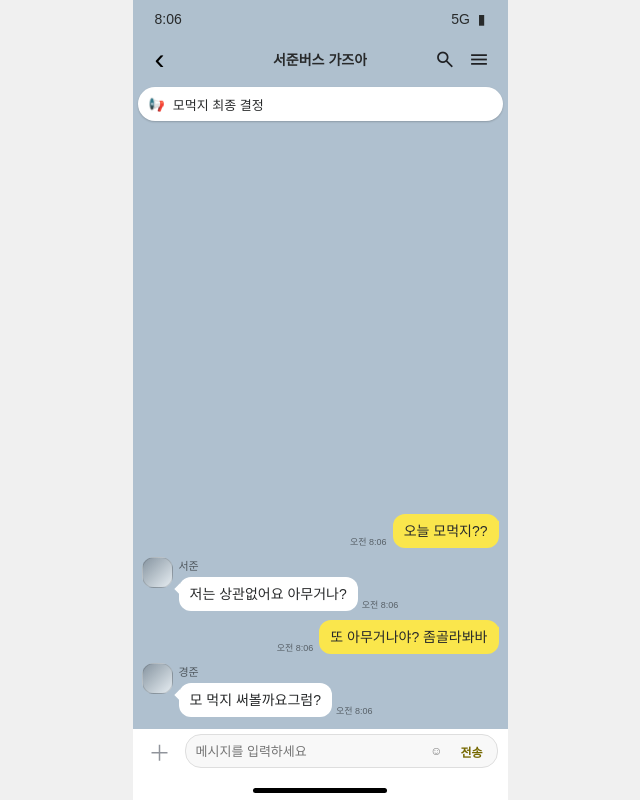
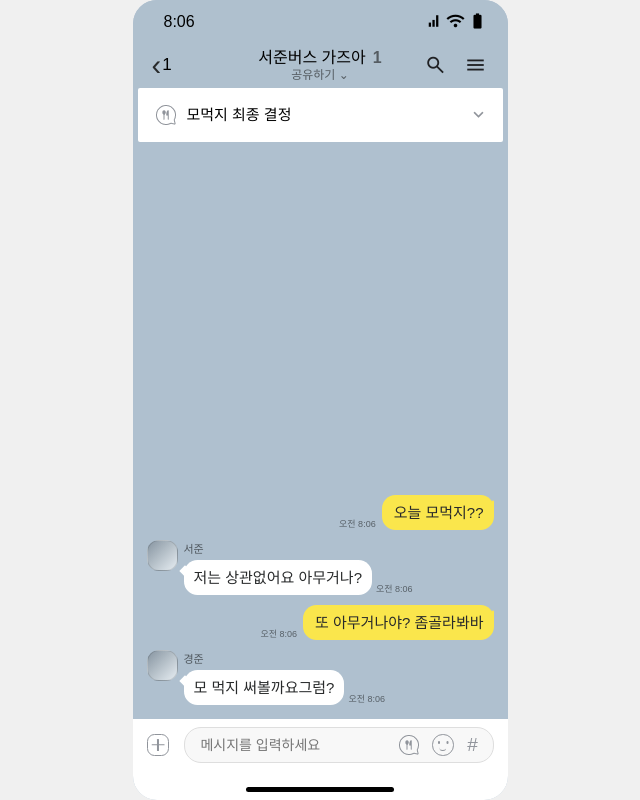
Before and after one commit to kanell0304/thein_teamProj, a React (Vite) app in the folder frontend/: page / in a window 1280 px wide. Shown: the whole page, without its empty margins (320-960 px from the left). Built offline with nearby package versions, Linux system fonts and the light colour scheme.

Commit message:
icon add

```diff
--- a/frontend/index.html
+++ b/frontend/index.html
@@ -3,9 +3,9 @@
   <head>
     <meta charset="UTF-8" />
     <link rel="icon" type="image/svg+xml" href="/favicon.svg" />
-    <!-- 화면에서 사용하는 Google Material Symbols 세 개만 불러옵니다. -->
+    <!-- 채팅 화면에서 사용하는 Google Material Symbols만 불러옵니다. -->
     <link
-      href="https://fonts.googleapis.com/css2?family=Material+Symbols+Outlined&icon_names=expand_more,menu,search&display=block"
+      href="https://fonts.googleapis.com/css2?family=Material+Symbols+Outlined&icon_names=battery_full,expand_more,menu,search,signal_cellular_alt,wifi&display=block"
       rel="stylesheet"
     />
     <meta name="viewport" content="width=device-width, initial-scale=1.0" />
--- a/frontend/src/components/chat/ChatHeader.css
+++ b/frontend/src/components/chat/ChatHeader.css
@@ -1,53 +1,114 @@
-/* 상단 채팅방 헤더: 전체 높이 80px */
+/* 상단 채팅방 헤더: 전체 높이 88px */
 .chat-header {
   flex: 0 0 var(--header-height);
   background: rgba(175, 192, 207, 0.96);
 }
 
 .status-bar {
-  height: 38px;
-  padding: 0 22px;
+  height: 42px;
+  padding: 0 21px 0 31px;
   display: flex;
   align-items: center;
   justify-content: space-between;
-  font-size: 14px;
+  color: #000;
+  font-size: 16px;
+  font-weight: 500;
+  line-height: 19px;
+}
+
+.status-icons {
+  display: flex;
+  align-items: center;
+  gap: 4px;
+}
+
+.status-icons .material-symbols-outlined {
+  font-size: 18px;
+  font-variation-settings: 'FILL' 1, 'wght' 600, 'GRAD' 0, 'opsz' 20;
 }
 
 .top-bar {
   position: relative;
-  height: 42px;
+  height: 46px;
   display: flex;
   align-items: center;
   justify-content: center;
 }
 
-.top-bar h1 {
-  max-width: 250px;
+.room-info {
+  max-width: 190px;
+  height: 36px;
+  padding: 2px 0 1px;
+  display: flex;
+  flex-direction: column;
+  align-items: center;
+  justify-content: center;
+}
+
+.room-info__upper {
+  display: flex;
+  align-items: center;
+  justify-content: center;
+  gap: 7px;
+}
+
+.room-info h1 {
+  max-width: 155px;
   margin: 0;
   overflow: hidden;
-  font-size: 14px;
-  font-weight: 600;
+  color: #000;
+  font-size: 16px;
+  font-weight: 500;
+  line-height: 19px;
   text-overflow: ellipsis;
   white-space: nowrap;
 }
 
+.member-count {
+  color: #555c62;
+  font-size: 16px;
+  font-weight: 600;
+  line-height: 19px;
+}
+
+.share-button {
+  color: #555c62;
+  font-size: 12px;
+  font-weight: 400;
+  line-height: 14px;
+}
+
 .back-button {
   position: absolute;
-  left: 16px;
-  font-size: 30px;
+  left: 19px;
+  width: 25px;
+  height: 36px;
+  padding: 0;
+  display: flex;
+  align-items: center;
+  gap: 1px;
+  color: #282a2b;
+  font-size: 29px;
   line-height: 1;
+}
+
+.unread-count {
+  color: #000;
+  font-size: 17px;
+  font-weight: 400;
+  line-height: 20px;
 }
 
 .header-buttons {
   position: absolute;
-  right: 13px;
+  right: 14px;
   display: flex;
-  gap: 2px;
+  gap: 4px;
 }
 
 .header-buttons button {
-  width: 32px;
-  height: 32px;
+  width: 36px;
+  height: 36px;
   display: grid;
   place-items: center;
   border-radius: 50%;
@@ -59,6 +120,6 @@
 }
 
 .header-buttons .material-symbols-outlined {
-  font-size: 21px;
+  font-size: 22px;
   font-variation-settings: 'FILL' 0, 'wght' 400, 'GRAD' 0, 'opsz' 24;
 }
--- a/frontend/src/components/chat/ChatHeader.jsx
+++ b/frontend/src/components/chat/ChatHeader.jsx
@@ -6,7 +6,7 @@ function getCurrentTime() {
   return `${now.getHours()}:${String(now.getMinutes()).padStart(2, '0')}`
 }
 
-function ChatHeader({ roomName }) {
+function ChatHeader({ roomName, memberCount = 1, unreadCount = 1 }) {
   const [statusTime, setStatusTime] = useState(getCurrentTime)
 
   useEffect(() => {
@@ -22,15 +22,30 @@ function ChatHeader({ roomName }) {
   return (
     <header className="chat-header">
       <div className="status-bar">
-        <time dateTime={statusTime}>{statusTime}</time>
-        <span>5G&nbsp;&nbsp;▮</span>
+        <time>{statusTime}</time>
+        <div className="status-icons" aria-label="통신 상태">
+          <span className="material-symbols-outlined" aria-hidden="true">
+            signal_cellular_alt
+          </span>
+          <span className="material-symbols-outlined" aria-hidden="true">wifi</span>
+          <span className="material-symbols-outlined" aria-hidden="true">battery_full</span>
+        </div>
       </div>
 
       <div className="top-bar">
         <button className="back-button" type="button" aria-label="뒤로가기">
-          ‹
+          <span aria-hidden="true">‹</span>
+          <span className="unread-count">{unreadCount}</span>
         </button>
-        <h1>{roomName}</h1>
+        <div className="room-info">
+          <div className="room-info__upper">
+            <h1>{roomName}</h1>
+            <span className="member-count">{memberCount}</span>
+          </div>
+          <button className="share-button" type="button">
+            공유하기 <span aria-hidden="true">⌄</span>
+          </button>
+        </div>
         <div className="header-buttons">
           <button type="button" aria-label="검색">
             <span className="material-symbols-outlined" aria-hidden="true">search</span>
--- a/frontend/src/components/chat/ChatInput.css
+++ b/frontend/src/components/chat/ChatInput.css
@@ -1,12 +1,14 @@
 .chat-input-form {
-  height: 34px;
   flex: 1;
+  min-width: 0;
+  height: 36px;
   display: flex;
   align-items: center;
-  gap: 6px;
-  padding: 0 8px;
+  justify-content: flex-end;
+  gap: 12px;
+  padding: 7px 13px;
   border: 1px solid #dedede;
-  border-radius: 16px;
+  border-radius: 17px;
   background: #f8f8f8;
 }
 
@@ -17,15 +19,75 @@
   outline: none;
   background: transparent;
   color: #282a2b;
-  font-size: 13px;
+  font-size: 14px;
 }
 
 .chat-input-form button {
-  color: #818181;
-  font-size: 12px;
+  flex: 0 0 auto;
+  padding: 0;
+  display: grid;
+  place-items: center;
+  color: #90949b;
 }
 
-.chat-input-form .send-button {
-  color: #756800;
-  font-weight: 700;
+.momeokji-button,
+.momeokji-glyph {
+  width: 22px;
+  height: 22px;
 }
+
+.momeokji-glyph {
+  display: block;
+  background: #90949b;
+  -webkit-mask-image: var(--momeokji-icon);
+  mask-image: var(--momeokji-icon);
+  -webkit-mask-position: center;
+  mask-position: center;
+  -webkit-mask-repeat: no-repeat;
+  mask-repeat: no-repeat;
+  -webkit-mask-size: contain;
+  mask-size: contain;
+}
+
+.emoji-button {
+  position: relative;
+  width: 21.42px;
+  height: 21.42px;
+  border: 1.3px solid #90949b !important;
+  border-radius: 50%;
+}
+
+.emoji-face::before,
+.emoji-face::after {
+  position: absolute;
+  display: block;
+  content: '';
+}
+
+.emoji-face::before {
+  top: 5.4px;
+  left: 5px;
+  width: 2px;
+  height: 2.97px;
+  border-radius: 1px;
+  background: #90949b;
+  box-shadow: 8.5px 0 #90949b;
+}
+
+.emoji-face::after {
+  left: 50%;
+  bottom: 3.7px;
+  width: 7.5px;
+  height: 4.8px;
+  border-bottom: 1.2px solid #90949b;
+  border-radius: 0 0 8px 8px;
+  transform: translateX(-50%);
+}
+
+.sharp-button {
+  width: 14px;
+  height: 18px;
+  font-size: 19px;
+  font-weight: 400;
+  line-height: 18px;
+}
--- a/frontend/src/components/chat/ChatInput.jsx
+++ b/frontend/src/components/chat/ChatInput.jsx
@@ -1,4 +1,5 @@
 import { useState } from 'react'
+import momeokjiIcon from '../../assets/icons/momeokji-icon.png'
 import './ChatInput.css'
 
 function ChatInput({ onSend }) {
@@ -22,8 +23,17 @@ function ChatInput({ onSend }) {
         placeholder="메시지를 입력하세요"
         onChange={(event) => setText(event.target.value)}
       />
-      <button type="button" aria-label="이모티콘">☺</button>
-      <button className="send-button" type="submit">전송</button>
+      <button className="momeokji-button" type="button" aria-label="모먹지 기능 열기">
+        <span
+          className="momeokji-glyph"
+          style={{ '--momeokji-icon': `url("${momeokjiIcon}")` }}
+          aria-hidden="true"
+        />
+      </button>
+      <button className="emoji-button" type="button" aria-label="이모티콘">
+        <span className="emoji-face" aria-hidden="true" />
+      </button>
+      <button className="sharp-button" type="submit" aria-label="메시지 전송">#</button>
     </form>
   )
 }
--- a/frontend/src/components/chat/ChatMessage.css
+++ b/frontend/src/components/chat/ChatMessage.css
@@ -39,17 +39,18 @@
 .message-bubble {
   position: relative;
   max-width: 260px;
-  min-height: 32px;
-  padding: 8px 11px;
-  border-radius: 12px;
-  font-size: 14px;
+  min-height: 35px;
+  border-radius: 13.5px;
+  color: #282a2b;
+  font-size: 15px;
+  font-weight: 400;
   line-height: 18px;
   word-break: break-word;
 }
 
 .message-bubble::after {
   position: absolute;
-  top: 8px;
+  top: 7px;
   width: 8px;
   height: 8px;
   content: '';
@@ -58,6 +59,7 @@
 }
 
 .message-bubble--mine {
+  padding: 9px 10px 8px 12px;
   background: #fae64c;
 }
 
@@ -66,6 +68,7 @@
 }
 
 .message-bubble--other {
+  padding: 9px 10px 8px;
   background: #fff;
 }
 
--- a/frontend/src/components/chat/ChatMessageList.css
+++ b/frontend/src/components/chat/ChatMessageList.css
@@ -1,12 +1,12 @@
 /*
- * 메시지 영역: 좌우 9px을 제외한 357px
+ * 메시지 영역: 좌우 14px을 제외한 347px
  * 공지 높이가 변경되면 flex: 1에 의해 남은 공간을 자동으로 사용합니다.
  */
 .chat-message-list {
   position: relative;
   flex: 1;
   min-height: 0;
-  margin: 8px 9px 0;
+  margin: 8px 14px 0;
   overflow-y: auto;
   scrollbar-width: none;
 }
@@ -17,9 +17,9 @@
 
 .chat-message-list__content {
   min-height: 100%;
-  padding: 8px 0 12px;
+  padding: 8px 0 14px;
   display: flex;
   flex-direction: column;
   justify-content: flex-end;
-  gap: 9px;
+  gap: 10px;
 }
--- a/frontend/src/components/chat/ChatNotice.css
+++ b/frontend/src/components/chat/ChatNotice.css
@@ -1,22 +1,20 @@
-/* 접힌 상태는 34px이며, 펼치면 children의 실제 높이만큼 자동으로 늘어남. */
+/* 접힌 상태는 54px이며, 펼치면 children의 실제 높이만큼 자동으로 늘어남. */
 .chat-notice {
   z-index: 5;
   flex: 0 0 auto;
   margin: 0 5px;
   overflow: hidden;
   background: #fff;
-  border-radius: 17px;
-  box-shadow: 0 1px 2px rgba(0, 0, 0, 0.2);
-  font-size: 13px;
+  border-radius: 2px;
 }
 
 .notice-summary {
   width: 100%;
-  min-height: 34px;
-  padding: 0 11px;
+  min-height: 54px;
+  padding: 15px 12px 15px 17px;
   display: flex;
   align-items: center;
-  gap: 8px;
+  gap: 10px;
   color: #282a2b;
   text-align: left;
 }
@@ -27,17 +25,35 @@
 
 .notice-summary:disabled {
   cursor: default;
+  opacity: 1;
+}
+
+.notice-icon {
+  flex: 0 0 22px;
+  width: 22px;
+  height: 22px;
+  object-fit: contain;
 }
 
 .notice-title {
   flex: 1;
   overflow: hidden;
+  color: #000;
+  font-size: 15px;
+  font-weight: 400;
+  line-height: 18px;
   text-overflow: ellipsis;
   white-space: nowrap;
 }
 
 .notice-arrow {
-  font-size: 21px;
+  flex: 0 0 24px;
+  width: 24px;
+  height: 24px;
+  display: grid;
+  place-items: center;
+  color: #90949b;
+  font-size: 20px;
   transition: transform 0.2s ease;
   font-variation-settings: 'FILL' 0, 'wght' 400, 'GRAD' 0, 'opsz' 24;
 }
--- a/frontend/src/components/chat/ChatNotice.jsx
+++ b/frontend/src/components/chat/ChatNotice.jsx
@@ -1,4 +1,5 @@
 import { useState } from 'react'
+import momeokjiIcon from '../../assets/icons/momeokji-icon.png'
 import './ChatNotice.css'
 
 function ChatNotice({ text, children, defaultExpanded = false }) {
@@ -14,13 +15,11 @@ function ChatNotice({ text, children, defaultExpanded = false }) {
         disabled={!hasDetails}
         onClick={() => hasDetails && setIsExpanded((previous) => !previous)}
       >
-        <span aria-hidden="true">📢</span>
+        <img className="notice-icon" src={momeokjiIcon} alt="" aria-hidden="true" />
         <span className="notice-title">{text}</span>
-        {hasDetails && (
-          <span className="material-symbols-outlined notice-arrow" aria-hidden="true">
-            expand_more
-          </span>
-        )}
+        <span className="material-symbols-outlined notice-arrow" aria-hidden="true">
+          expand_more
+        </span>
       </button>
 
       {/* 추천·투표·예약 등 다른 기능의 결과 컴포넌트를 children 위치에 넣습니다. */}
--- a/frontend/src/pages/ChatRoomPage.css
+++ b/frontend/src/pages/ChatRoomPage.css
@@ -1,10 +1,10 @@
 /*
  * 채팅 페이지 전체 배치
- * 375 x 812px 안에서 Header(80px), Body, Input(71px)을 세로로 배치.
+ * 375 x 812px 안에서 Header(88px), Body(643px), Input(81px)을 세로로 배치.
  */
 .chat-room {
-  --header-height: 80px;
-  --input-height: 71px;
+  --header-height: 88px;
+  --input-height: 81px;
   position: relative;
   width: 100%;
   max-width: 375px;
@@ -14,6 +14,7 @@
   flex-direction: column;
   overflow: hidden;
   background: #afc0cf;
+  border-radius: 24px;
   color: #282a2b;
 }
 
@@ -27,43 +28,81 @@
   position: relative;
   flex: 1;
   min-height: 0;
-  padding-top: 7px;
   display: flex;
   flex-direction: column;
   overflow: hidden;
 }
 
-/* 하단 입력 영역: 375 x 71px */
+/* 하단 입력 영역: 375 x 81px */
 .chat-input-area {
-  position: relative;
   flex: 0 0 var(--input-height);
+  padding: 8px 0;
   display: flex;
-  align-items: flex-start;
-  gap: 8px;
-  padding: 5px 10px 0;
+  flex-direction: column;
+  align-items: center;
+  gap: 24px;
   background: #fff;
 }
 
-/* 추후 모먹지 기능 버튼 컴포넌트로 교체할 수 있는 자리 */
+.chat-input-row {
+  flex: 0 0 36px;
+  width: 100%;
+  height: 36px;
+  padding: 0 14px;
+  display: flex;
+  align-items: center;
+  gap: 15px;
+}
+
+/* 추후 미디어 선택 컴포넌트로 교체할 수 있는 자리 */
 .plus-button {
-  flex: 0 0 34px;
-  width: 34px;
-  height: 34px;
+  position: relative;
+  flex: 0 0 22.92px;
+  width: 22.92px;
+  height: 22.85px;
+  padding: 0;
   display: grid;
   place-items: center;
-  color: #90949b;
-  font-size: 22px;
+  border: 1.2px solid #90949b !important;
+  border-radius: 7.5px;
+}
+
+.plus-icon,
+.plus-icon::before,
+.plus-icon::after {
+  position: absolute;
+  display: block;
+  content: '';
+  border-radius: 0.5px;
+  background: #90949b;
+}
+
+.plus-icon {
+  top: 50%;
+  left: 50%;
+  width: 12.77px;
+  height: 1.31px;
+  transform: translate(-50%, -50%);
+}
+
+.plus-icon::before {
+  top: 50%;
+  left: 50%;
+  width: 1.31px;
+  height: 12.77px;
+  transform: translate(-50%, -50%);
+}
+
+.plus-icon::after {
+  display: none;
 }
 
 .home-bar {
-  position: absolute;
-  right: 50%;
-  bottom: 7px;
-  width: 134px;
+  flex: 0 0 5px;
+  width: 148px;
   height: 5px;
   border-radius: 3px;
   background: #000;
-  transform: translateX(50%);
 }
 
 @media (max-width: 374px) {
--- a/frontend/src/pages/ChatRoomPage.jsx
+++ b/frontend/src/pages/ChatRoomPage.jsx
@@ -68,10 +68,12 @@ function ChatRoomPage() {
 
       {/* 이후 기능 버튼이나 모먹지 패널을 붙일 기준이 되는 하단 영역. */}
       <footer className="chat-input-area">
-        <button className="plus-button" type="button" aria-label="채팅 기능 열기">
-          ＋
-        </button>
-        <ChatInput onSend={sendMessage} />
+        <div className="chat-input-row">
+          <button className="plus-button" type="button" aria-label="채팅 기능 열기">
+            <span className="plus-icon" aria-hidden="true" />
+          </button>
+          <ChatInput onSend={sendMessage} />
+        </div>
         <div className="home-bar" />
       </footer>
     </div>
```
Also changed, not shown: frontend/src/assets/icons/momeokji-icon.png (added).
